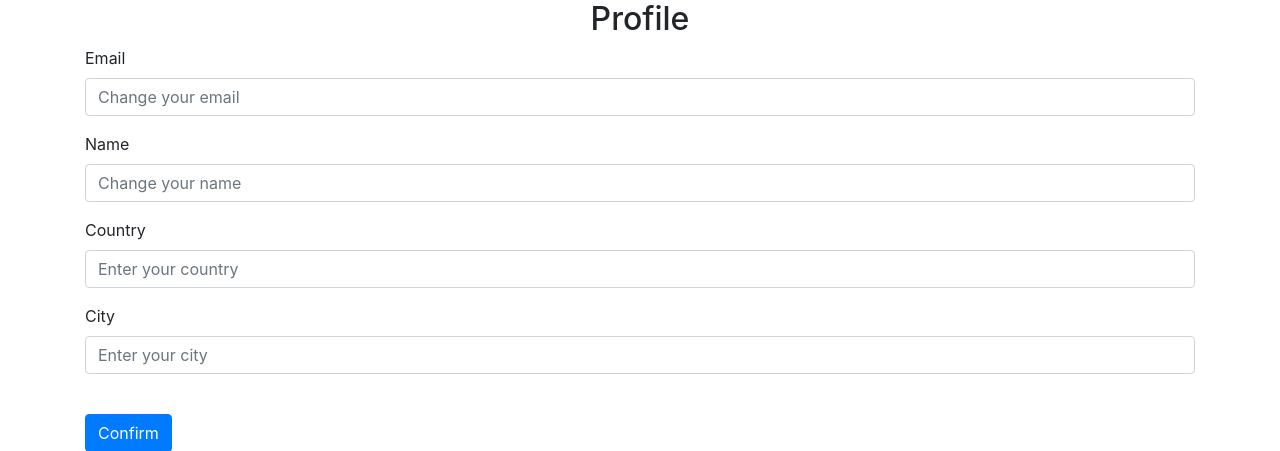
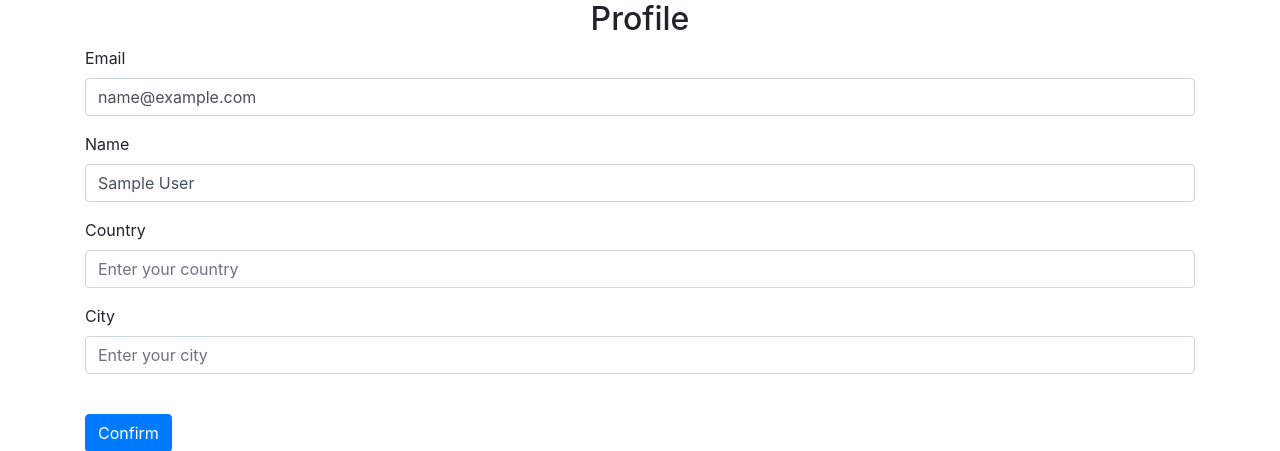
Before and after one commit to Gamattowicz/Flask_Website, a Flask app: page /profile in a window 1280 px wide. Shown: the part 40-491 px from the top of the page. Run offline with Flask 2, Linux system fonts and the light colour scheme; the visitor is signed in with stand-in values (Sample User, id 1); data comes from the database, SQL or seed files in the repository; some libraries are stand-ins or nearby versions.

Commit message:
add autofill value in profile

```diff
--- a/website/templates/profile.html
+++ b/website/templates/profile.html
@@ -6,19 +6,19 @@
     <h2 align="center">Profile</h2>
     <div class="form-group">
         <label for="email">Email</label>
-        <input type="email" class="form-control" id="email" name="email" placeholder="Change your email">
+        <input type="email" class="form-control" id="email" name="email" placeholder="Change your email" value="{{email if email}}">
     </div>
     <div class="form-group">
         <label for="name">Name</label>
-        <input type="text" class="form-control" id="name" name="name" placeholder="Change your name">
+        <input type="text" class="form-control" id="name" name="name" placeholder="Change your name" value="{{name if name}}">
     </div>
     <div class="form-group">
         <label for="country">Country</label>
-        <input type="text" class="form-control" id="country" name="country" placeholder="Enter your country">
+        <input type="text" class="form-control" id="country" name="country" placeholder="Enter your country" value="{{country if country}}">
     </div>
     <div class="form-group">
         <label for="city">City</label>
-        <input type="text" class="form-control" id="city" name="city" placeholder="Enter your city">
+        <input type="text" class="form-control" id="city" name="city" placeholder="Enter your city" value="{{city if city}}">
     </div>
     <br>
     <button type="submit" class="btn btn-primary">Confirm</button>
--- a/website/views.py
+++ b/website/views.py
@@ -94,4 +94,8 @@ def profile():
             flash('Profile has been updated!', category='success')
             return redirect(url_for('views.home'))
 
-    return render_template('profile.html', user=current_user)
+    return render_template('profile.html', user=current_user,
+                           email=current_user.email,
+                           name=current_user.name,
+                           country=current_user.country,
+                           city=current_user.city)
```
